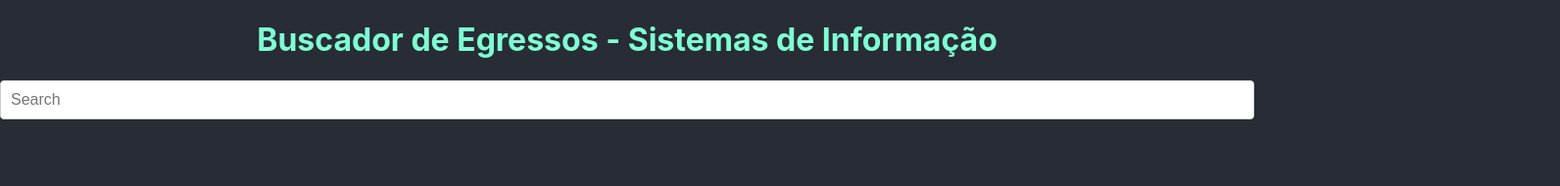
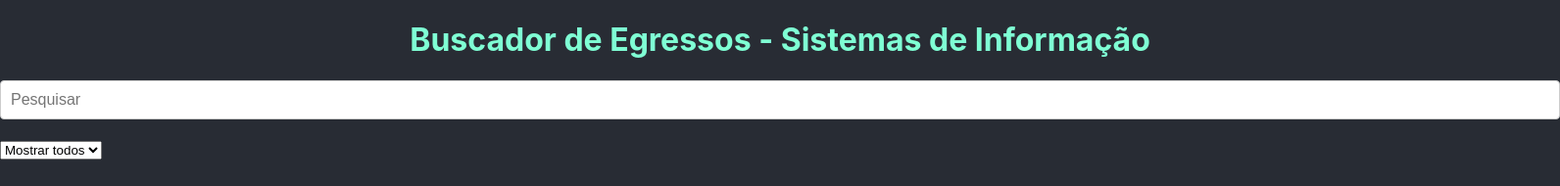
Before and after one commit to Guilherme-Scarano/reactprofiles, a React (Create React App) app: page / in a window 1280 px wide. Shown: the top 190 px of the page at 98% size, 1592 px wide, since content can reach past the window. Built offline with nearby package versions, Linux system fonts and the light colour scheme.

Commit message:
novo filtro

```diff
--- a/public/index.html
+++ b/public/index.html
@@ -2,7 +2,7 @@
 <html lang="en">
   <head>
     <meta charset="utf-8" />
-    <link rel="icon" href="%PUBLIC_URL%/favicon.ico" />
+    <link rel="icon" href="https://portal.ifsuldeminas.edu.br/images/PDFs/comunicacao/logotipos/ifsuldeminas/IFSULDEMINAS_vertical.png" />
     <meta name="viewport" content="width=device-width, initial-scale=1" />
     <meta name="theme-color" content="#000000" />
     <meta
--- a/src/pages/PeoplePage.jsx
+++ b/src/pages/PeoplePage.jsx
@@ -4,32 +4,40 @@ import PeopleCard from "../components/PeopleCard";
 import jsonData from "./database.json";
 
 const PeoplePage = () => {
-  const [searchTerm, setSearchTerm] = useState(""); // State for the search term
+  const [searchTerm, setSearchTerm] = useState(""); // Estado para o termo de pesquisa
+  const [filterYear, setFilterYear] = useState(""); // Estado para o ano do filtro
   const peopleData = jsonData.people;
 
-  // Filter the data based on the search term
+  // Filtra os dados com base no termo de pesquisa e no ano do filtro
   const filteredData = peopleData.filter((person) => {
-    const values = Object.values(person).map((value) =>
-      value.toString().toLowerCase()
-    );
-    return values.some((value) => value.includes(searchTerm.toLowerCase()));
+    const includesSearchTerm = person.name.toLowerCase().includes(searchTerm.toLowerCase());
+    const matchesFilterYear = filterYear === "" || person.turma.toString() === filterYear;
+    return includesSearchTerm && matchesFilterYear;
   });
 
-  // Handle search term change
+  // Manipula a mudança no termo de pesquisa
   const handleSearchChange = (event) => {
     setSearchTerm(event.target.value);
   };
+
+  // Manipula a mudança no ano do filtro
+  const handleFilterYearChange = (event) => {
+    setFilterYear(event.target.value);
+  };
+
+  // Obtém os anos únicos das turmas
+  const turmaYears = [...new Set(peopleData.map((person) => person.turma.toString()))];
 
   return (
     <div>
       <div style={{ marginBottom: "20px" }}>
         <input
           type="text"
-          placeholder="Search"
+          placeholder="Pesquisar"
           value={searchTerm}
           onChange={handleSearchChange}
           style={{
-            width: "100%",
+            width: "199vh",
             padding: "10px",
             fontSize: "16px",
             border: "1px solid #ccc",
@@ -37,6 +45,14 @@ const PeoplePage = () => {
             boxSizing: "border-box",
           }}
         />
+      </div>
+      <div style={{ marginBottom: "20px" }}>
+        <select value={filterYear} onChange={handleFilterYearChange}>
+          <option value="">Mostrar todos</option>
+          {turmaYears.map((year) => (
+            <option value={year} key={year}>{year}</option>
+          ))}
+        </select>
       </div>
       <Grid container spacing={3} paddingRight={"50px"} paddingTop={"50px"} paddingLeft={"50px"}>
         {filteredData.map((person, index) => (
```
